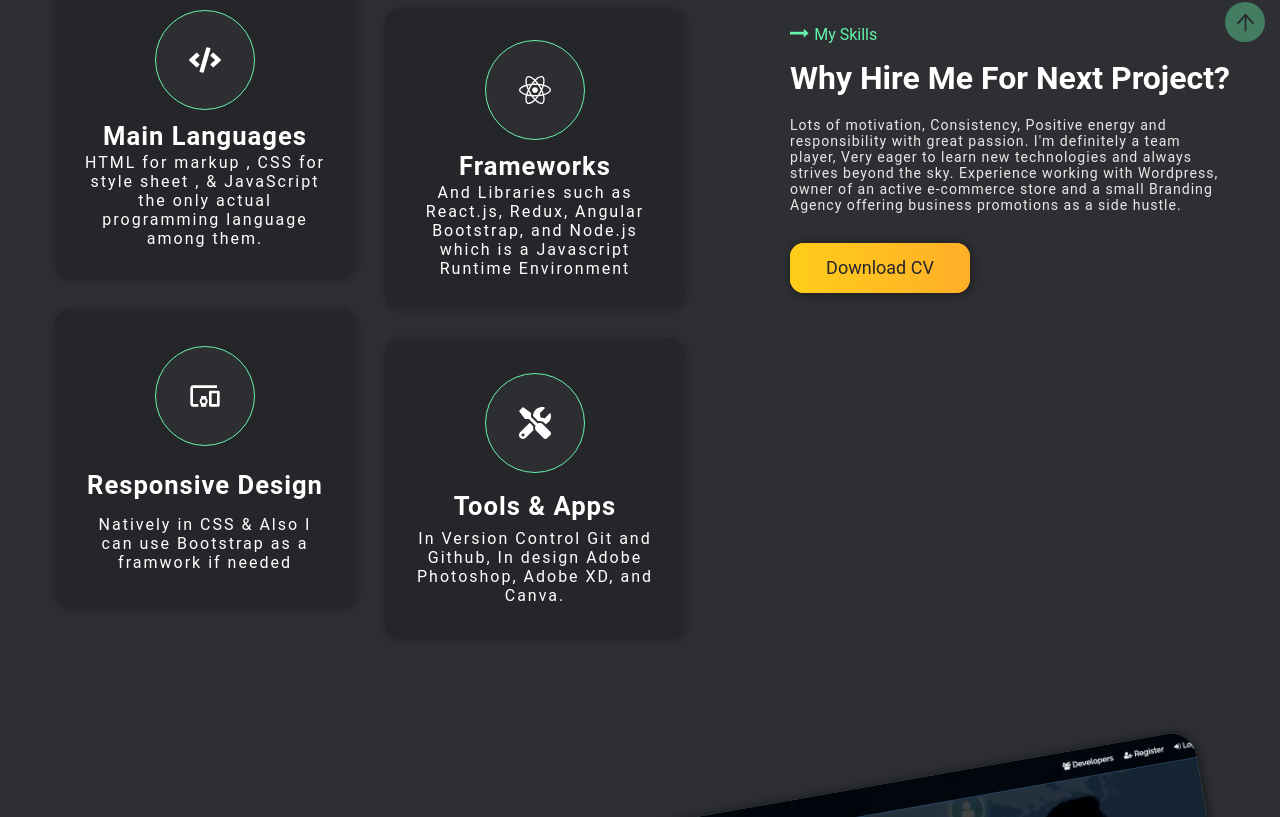
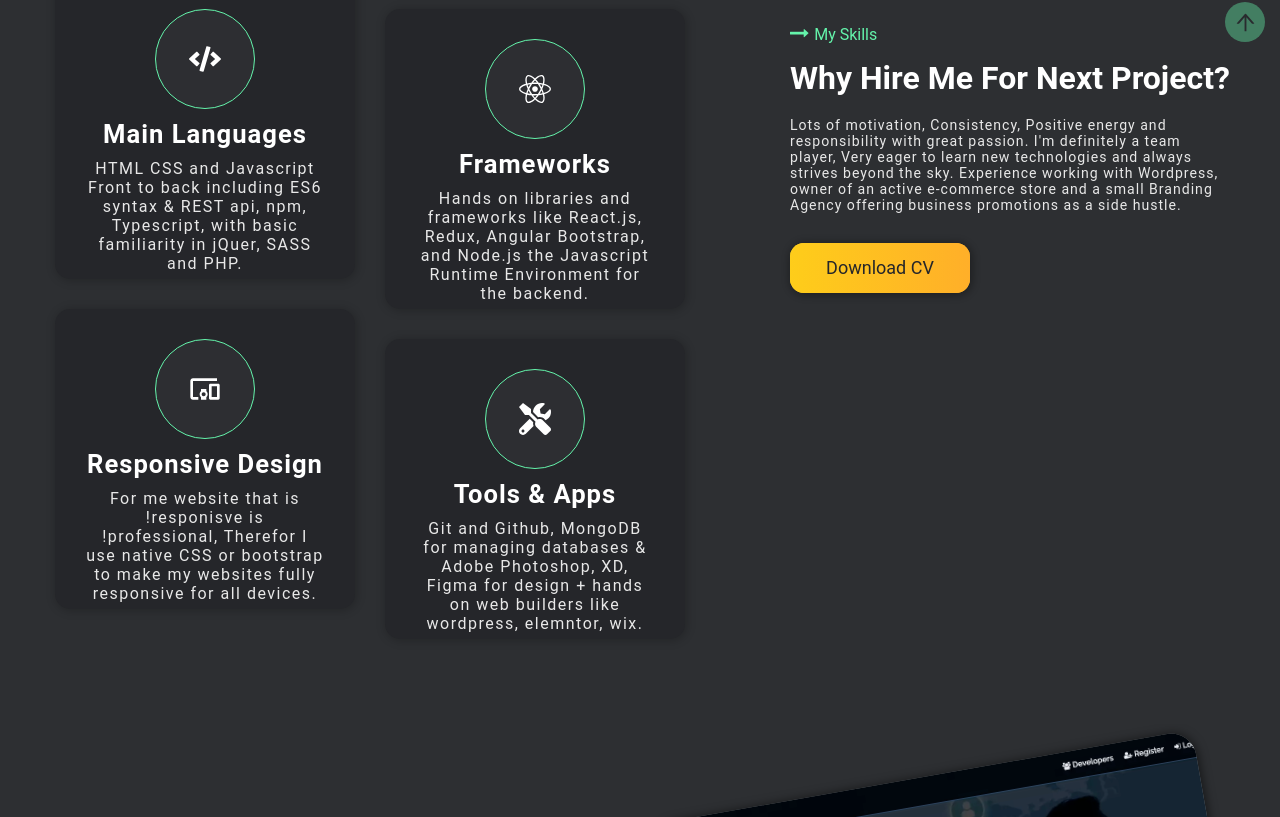
Before and after one commit to moodyomar/portfolio, a React (Create React App) app: page / in a window 1280 px wide. Shown: the part 743-1560 px from the top of the page. Built offline with nearby package versions, Linux system fonts and the light colour scheme; the HTML template or start-up script is replaced by a standard one.

Commit message:
change normal text data + paddings

```diff
--- a/src/components/common/Navbar.js
+++ b/src/components/common/Navbar.js
@@ -62,7 +62,7 @@ const Navbar = ({ location }) => {
           to={{ pathname: `https://wa.link/u8q8zv` }} target="_blank">
           <div className="btn hide-m"
             data-aos="fade-left" data-aos-duration="2000"
-          >Message Me</div></NavLink>
+          >Say Hello</div></NavLink>
       </div>
     </div>
 
--- a/src/components/styles/SkillCard.css
+++ b/src/components/styles/SkillCard.css
@@ -21,8 +21,10 @@ background-color: var(--color-icons-bg);
   margin-top: 10px;
 }
 .skillDesc{
-letter-spacing: 2px;
+letter-spacing: 1.5px;
+color: var(--color-text-secondary);
 text-align: center;
+margin-top: 10px;
 }
 @media only screen and (max-width: 970px) and (min-width: 820.5px)  {
   .SkillCard{
--- a/src/data/skills.json
+++ b/src/data/skills.json
@@ -2,25 +2,25 @@
   {
     "icon":"FaCode",
     "title":"Main Languages",
-    "desc":" HTML for markup , CSS for style sheet , & JavaScript the only actual programming language among them.",
+    "desc":"HTML CSS and Javascript Front to back including ES6 syntax & REST api, npm, Typescript, with basic familiarity in jQuer, SASS and PHP.",
     "animation":"left"
   },
   {
     "icon":"FaReact",
     "title":"Frameworks",
-    "desc":"And Libraries such as React.js, Redux, Angular Bootstrap, and Node.js which is a Javascript Runtime Environment",
+    "desc":"Hands on libraries and frameworks like React.js, Redux, Angular Bootstrap, and Node.js the Javascript Runtime Environment for the backend.",
     "animation":"right"
   },
   {
     "icon":"MdDevicesOther",
     "title":"Responsive Design",
-    "desc":"Natively in CSS & Also I can use Bootstrap as a framwork if needed",
+    "desc":"For me website that is !responisve is !professional, Therefor I use native CSS or bootstrap to make my websites fully responsive for all devices.",
     "animation":"left"
   },
   {
     "icon":"FaTools",
     "title":"Tools & Apps",
-    "desc":"In Version Control Git and Github, In design Adobe Photoshop, Adobe XD, and Canva.",
+    "desc":"Git and Github, MongoDB for managing databases & Adobe Photoshop, XD, Figma for design + hands on web builders like wordpress, elemntor, wix.",
     "animation":"right"
   }
 ]
```
